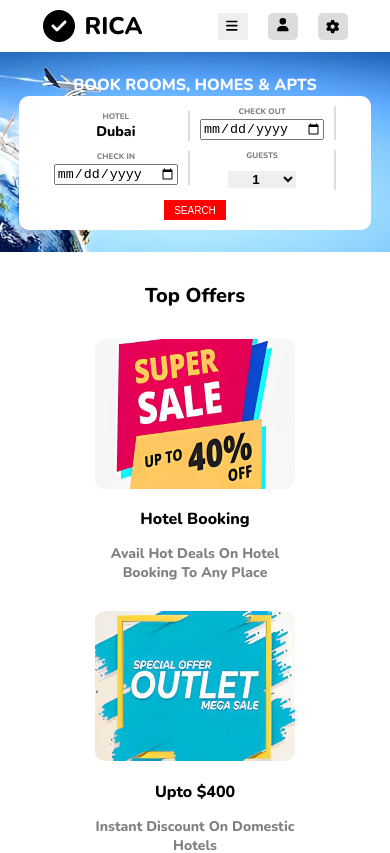
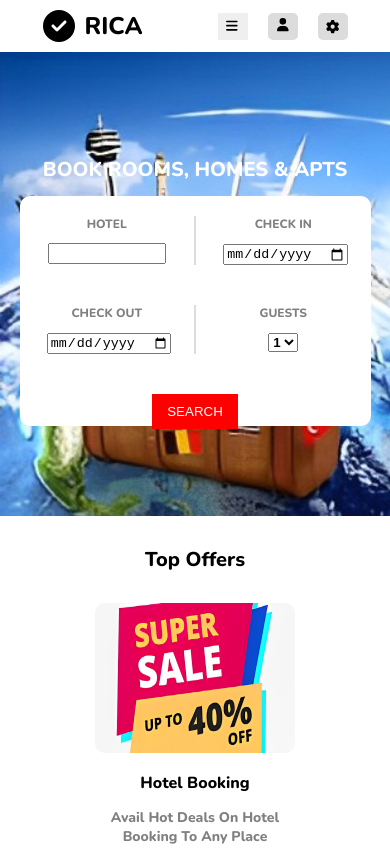
Before and after one commit to Mike2020x/frontend-top-v29-hoteles, a React (Vite) app: page / in a window 390 px wide. Shown: the top 853 px of the page. Built offline with nearby package versions, Linux system fonts and the light colour scheme.

Commit message:
Feature/page hotel list (#27)
* Fix: component Hotel List in progress

* Fix: Page HotelList ready

```diff
--- a/src/components/ListaHoteles/ListaHoteles.scss
+++ b/src/components/ListaHoteles/ListaHoteles.scss
@@ -1,4 +1,5 @@
 .contenedor__hoteles {
+  margin: 30px 0;
   display: flex;
   flex-direction: row;
   justify-content: center;
--- a/src/components/Titulos/Titulos.jsx
+++ b/src/components/Titulos/Titulos.jsx
@@ -11,18 +11,21 @@ function Titulos() {
             <div className='contenedor__titulos--mobileBox'>
               <div className='contenedor__titulos--border'>
                 <h4>HOTEL</h4>
-                <h2>Dubai</h2>
+                <input type="text" className='location'/>
               </div>
+              <div className="border__right1"></div>
               <div className='contenedor__titulos--border'>
                 <h4>CHECK IN</h4>
                 <input type="date" id="checkOut" className="search-for--input" />
               </div>
+              <div className="border__right2"></div>
             </div>
             <div className='contenedor__titulos--mobileBox'>
               <div className='contenedor__titulos--border'>
                 <h4>CHECK OUT</h4>
                 <input type="date" id="checkIn" className="search-for--input" />
               </div>
+              <div className="border__right1"></div>
               <div className='contenedor__titulos--border'>
                 <h4>GUESTS</h4>
                 <select className='cantidad'>
@@ -31,6 +34,7 @@ function Titulos() {
                   <option value="3">3</option>
                 </select>
               </div>
+              <div className="border__right2"></div>
             </div>
             <div className='contenedor__titulos--box search'>
               <button>SEARCH</button>
--- a/src/components/Titulos/Titulos.scss
+++ b/src/components/Titulos/Titulos.scss
@@ -1,240 +1,132 @@
 .contenedor__titulos {
   display: flex;
   flex-direction: column;
-  justify-content: end;
+  justify-content: center;
   align-items: center;
   text-align: center;
   background-image: url('/fondoTitulos.jpg');
   background-repeat: no-repeat;
-  background-size: 100%;
-  height: 40vh;
+  background-size: cover;
+  height: 55vh;
 
   h1 {
-    margin: 0;
     color: white;
     //-webkit-text-stroke: 1.5px black; Delinear letras
   }
 
-  &--busqueda {
-    margin: 20px;
+  &--mobileBox {
     padding: 20px 0;
     display: flex;
-    justify-content: space-around;
-    flex-wrap: wrap;
-    align-items: center;
+    justify-content: space-evenly;
+  }
+
+  &--busqueda {
+    height: 230px;
     background-color: white;
     border-radius: 10px;
-    width: 65vw;
 
     h4 {
+      margin: 0 10px 10px;
       font-size: 12px;
-      margin: 0;
       color: gray;
     }
 
     h3 {
       font-size: 14px;
-      margin: 10px 0 0 0;
-    }
-
-    h2 {
-      margin: 0;
     }
 
     .cantidad {
-      margin: 10px 0 0 0;
-      padding: 0 20px;
       font-weight: bold;
-      border: 0;
     }
 
     button {
+      margin: 20px;
       padding: 10px 15px;
+      height: 35px;
       color: white;
       border: 0;
       background-color: red;
     }
   }
 
-  &--box {
-    display: flex;
-    align-items: center;
-    gap: 40px;
+  &--border {
+    width: 120px;
+
+    .location {
+      width: 110px;
+    }
   }
 
-  &--mobileBox {
-    display: flex;
-    justify-content: space-around;
-    flex-wrap: wrap;
-    gap: 40px;
+  .border__right1 {
+    border-right: 2px solid gainsboro;
   }
 
-  &--border {
-    padding-right: 40px;
-    border-right: 2px solid gainsboro;
+  .border__right2 {
+    display: none;
   }
 }
 
-@media screen and (max-width: 1115px) {
+@media Screen and (max-width: 682px) {
   .contenedor__titulos {
+    &--busqueda {
+      width: 90vw;
+      margin: 0 auto;
+    }
+  }
+}
 
-    h1 {
-      font-size: 20px;
+@media Screen and (min-width: 682px) {
+  .contenedor__titulos {
+    height: 60vh;
+
+    &--busqueda {
+      display: flex;
+      justify-content: space-around;
+      padding: 0;
+      width: 80vw;
     }
 
-    &--busqueda {
-      justify-content: space-around;
-      width: 44vw;
-      margin: 10px 0;
-      padding: 10px 40px;
+    &--border {
+      padding: 0 20px;
     }
 
     &--box {
       display: flex;
+      flex-wrap: wrap;
       justify-content: center;
-      flex-wrap: wrap;
-
-      button {
-        height: 40px;
-      }
+      align-items: center;
     }
 
-    &--mobileBox {
+    .border__right2 {
       display: flex;
-      flex-direction: column;
+      border-right: 2px solid gainsboro;
     }
   }
 }
 
-@media screen and (max-width: 1095px) {
+@media Screen and (min-width: 810px) {
   .contenedor__titulos {
-    display: flex;
-    justify-content: center;
-
-    h1 {
-      font-size: 20px;
-    }
-
-    &--mobileBox {
-      gap: 20px;
-    }
-
-    &--box {
-      gap: 20px;
-    }
-
+    height: 300px;
     &--busqueda {
-      width: 37vw;
-      padding: 10px 20px;
-    }
-
-    &--border {
-      padding-right: 20px;
+      height: 180px;
     }
   }
 }
 
-
-@media screen and (max-width: 970px) {
+@media Screen and (min-width: 1115px) {
   .contenedor__titulos {
-
-    &--box {
-      display: flex;
-      justify-content: center;
-      flex-wrap: wrap;
-      gap: 10px;
-    }
-
-    &--mobileBox {
-      gap: 10px;
-    }
-
-    &--border {
-      padding-right: 10px;
+    height: 250px;
+    &--busqueda {
+      height: 100px;
+      width: 70vw;
     }
   }
 }
 
-@media screen and (max-width: 870px) {
+@media Screen and (min-width: 1300px) {
   .contenedor__titulos {
-    h1 {
-      font-size: 16px;
-    }
-
     &--busqueda {
-      padding: 10px 10px;
-      width: 45vw;
-
-      h4 {
-        font-size: 8px;
-      }
-
-      h3 {
-        font-size: 10px;
-        margin: 10px 0 0 0;
-      }
-
-      h2 {
-        font-size: 14px;
-      }
-
-      button {
-        padding: 0 10px;
-        font-size: 10px;
-      }
-    }
-
-  }
-}
-
-@media screen and (max-width: 752px) {
-  .contenedor__titulos {
-    height: 30vh;
-
-    &--busqueda {
-      margin: 0;
-      padding: 10px 10px;
-      width: 45vw;
-
-      button {
-        height: 20px;
-        font-size: 10px;
-      }
-    }
-
-  }
-}
-
-@media screen and (max-width: 645px) {
-  .contenedor__titulos {
-    height: 25vh;
-
-    &--busqueda {
-      width: 63vw;
-
-      button {
-        height: 20px;
-        font-size: 10px;
-      }
-    }
-
-  }
-}
-
-@media screen and (max-width: 540px) {
-  .contenedor__titulos {
-    height: 200px;
-    background-size: 700px;
-    background-position: center;
-
-    &--busqueda {
-      width: 85vw;
+      width: 60vw;
     }
   }
 }
-
-@media screen and (max-width: 432px) {
-  .contenedor__titulos {
-    height: 200px;
-  }
-}
```
Also changed, not shown: src/pages/HotelList/HotelList.jsx (added, +36 -0 lines), src/pages/HotelList/index.scss (added, +45 -0 lines), 1 other file (tests, documents, lock files or other folders).
